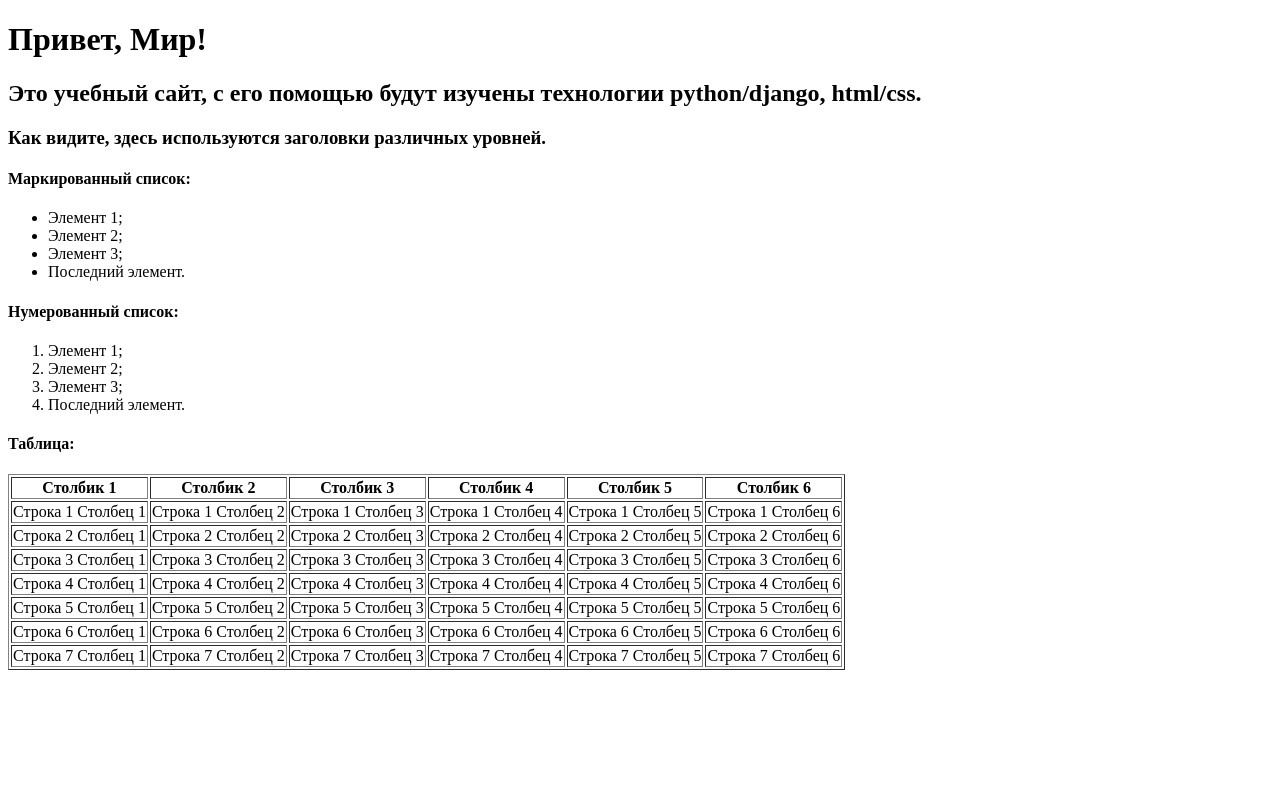
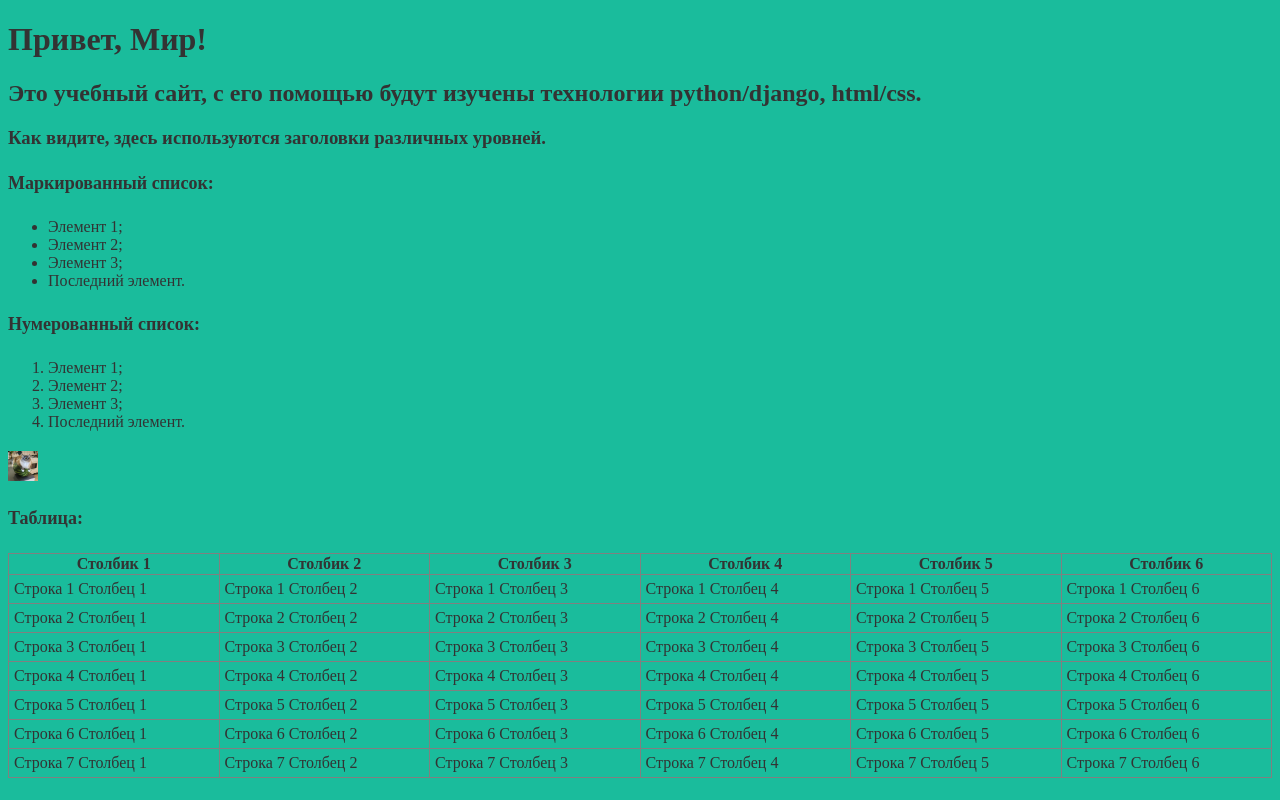
Before and after one commit to dr-wh0/mtuci-pis-labs, a Django app: page / in a window 1280 px wide. Run offline with Django 3.2, Linux system fonts and the light colour scheme.

Commit message:
lab2: first index.css

```diff
--- /dev/null
+++ b/lab2/firstwebpage/flatpages/static/index.css
@@ -0,0 +1,28 @@
+body {
+    background: #1abc9c;
+    font-family: "Times New Roman", serif;
+    color: #333;
+}
+table {
+    border-collapse: collapse;
+}
+p {
+    font-size: 20px;
+    margin-bottom: 0;
+}
+h4 {
+    font-size: 18px;
+}
+ul, ol {
+    margin: 0;
+}
+table tr td {
+    padding: 5px;
+}
+table {
+	width: 100%;
+}
+img {
+	height: 30px;
+	width: auto;
+}
--- a/lab2/firstwebpage/flatpages/templates/static_handler.html
+++ b/lab2/firstwebpage/flatpages/templates/static_handler.html
@@ -2,6 +2,7 @@
 <html lang="ru">
 <head>
     <meta charset="utf-8">
+    <link rel="stylesheet" href="{{ STATIC_URL }}/static/index.css">
     <title>Привет, Мир!</title>
 </head>
 <body>
@@ -26,6 +27,8 @@
     <li>Элемент 3;</li>
     <li>Последний элемент.</li>
 </ol>
+
+<img src="/static/images/picture.png" style="height: 30px; width: auto; margin-top: 20px;">
 
 <h4>Таблица:</h4>
 <table border="1">
```
Also changed, not shown: lab2/firstwebpage/flatpages/static/images/picture.png (added).
